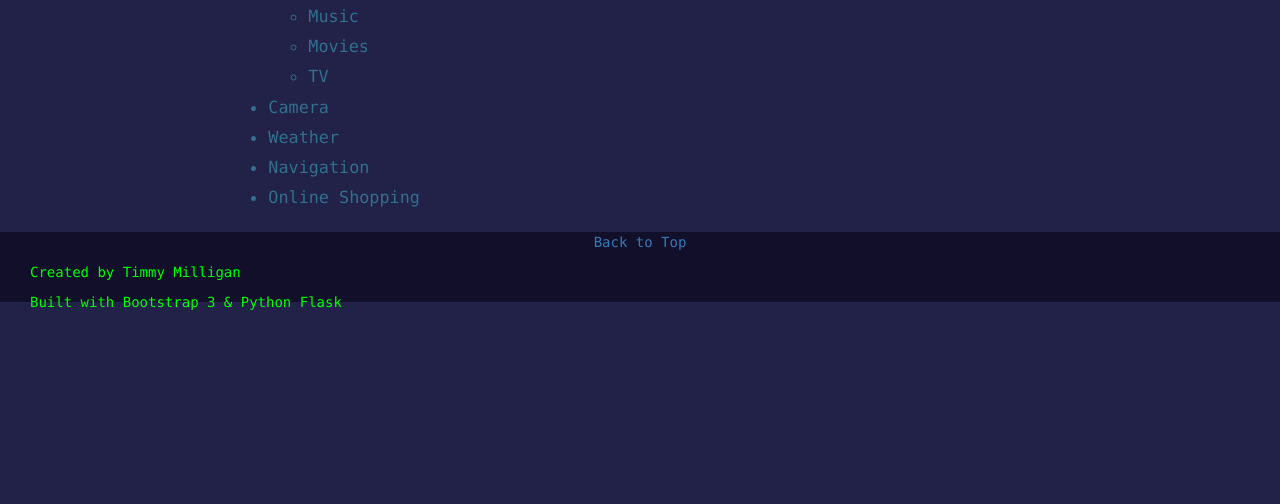
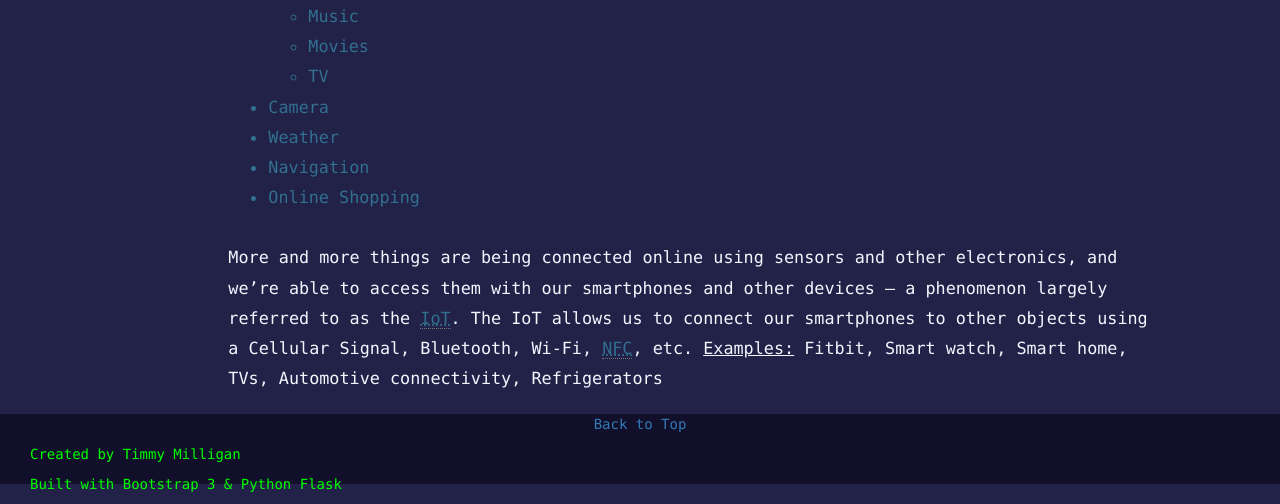
Before and after one commit to TimmyMill/New_Mode, a Flask app: page / in a window 1280 px wide. Shown: the part 543-1047 px from the top of the page. Before the commit the page ends 853 px from the top, so only its background shows below. Run offline with Flask 2, Linux system fonts and the light colour scheme; some libraries are stand-ins or nearby versions.

Commit message:
Finished adding content to paragraphs of main page.

```diff
--- a/new_mode/templates/index.html
+++ b/new_mode/templates/index.html
@@ -91,6 +91,14 @@
         <li>Navigation</li>
         <li>Online Shopping</li>
       </ul>
+      <p class="intro-2">
+        More and more things are being connected online using sensors and other electronics, and we’re able to access
+        them with our smartphones and other devices – a phenomenon largely referred to as the
+        <span class="text-info"><abbr title="Internet of Things">IoT</abbr></span>. The IoT allows us to connect our
+        smartphones to other objects using a Cellular Signal, Bluetooth, Wi-Fi, <span class="text-info">
+        <abbr title="Near Field Communication">NFC</abbr></span>, etc. <u>Examples:</u> Fitbit, Smart watch, Smart home,
+        TVs, Automotive connectivity, Refrigerators
+      </p>
     </div>
   </div>
 </div>
@@ -128,7 +136,7 @@
   var sticky = navbar.offsetTop;
 
   function collapseNavbar() {
-      if (window.pageYOffset >= sticky) {
+      if (window.pageYOffset <= sticky) {
           navbar.classList.add("compressed");
       }
 
```
